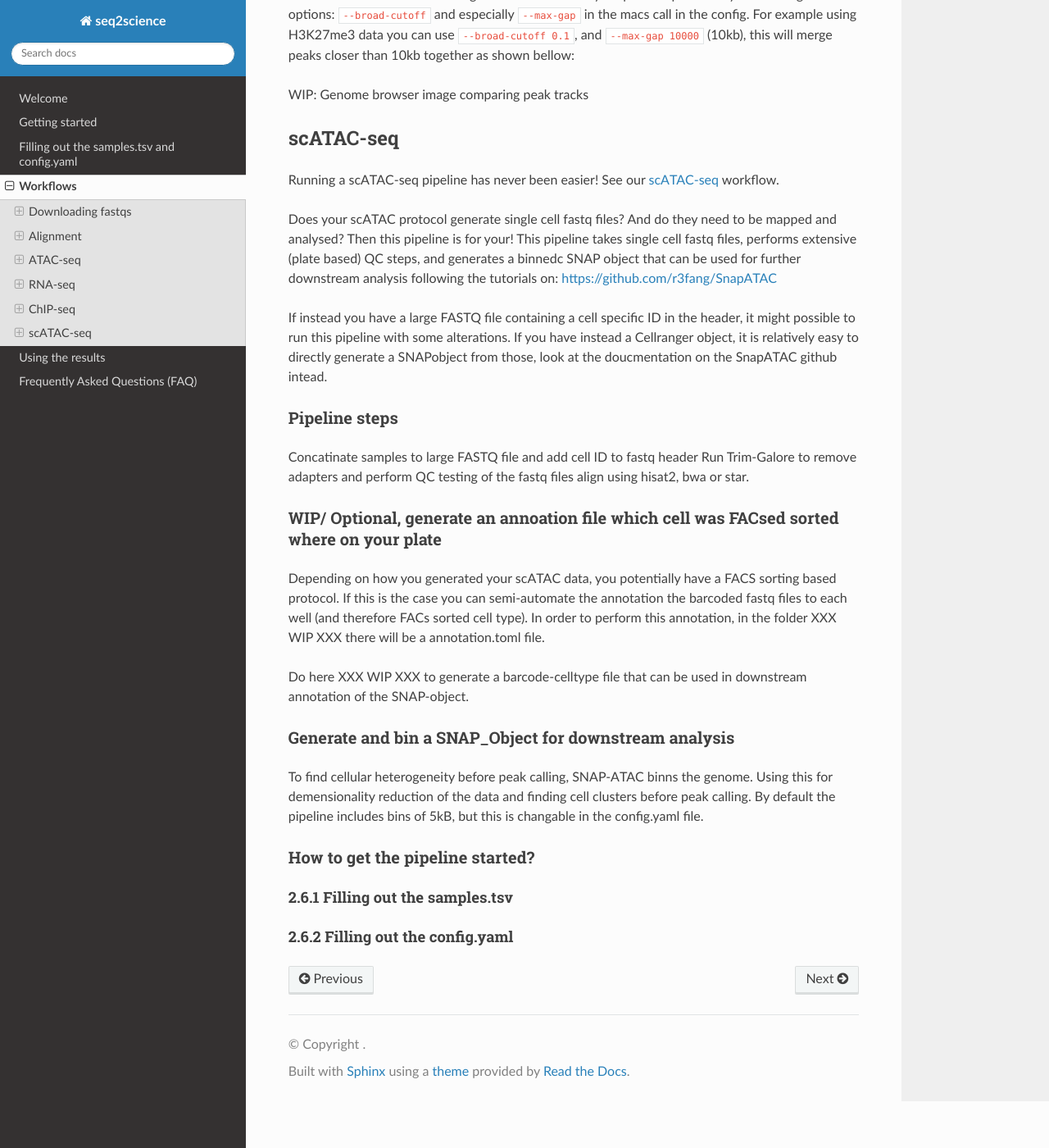
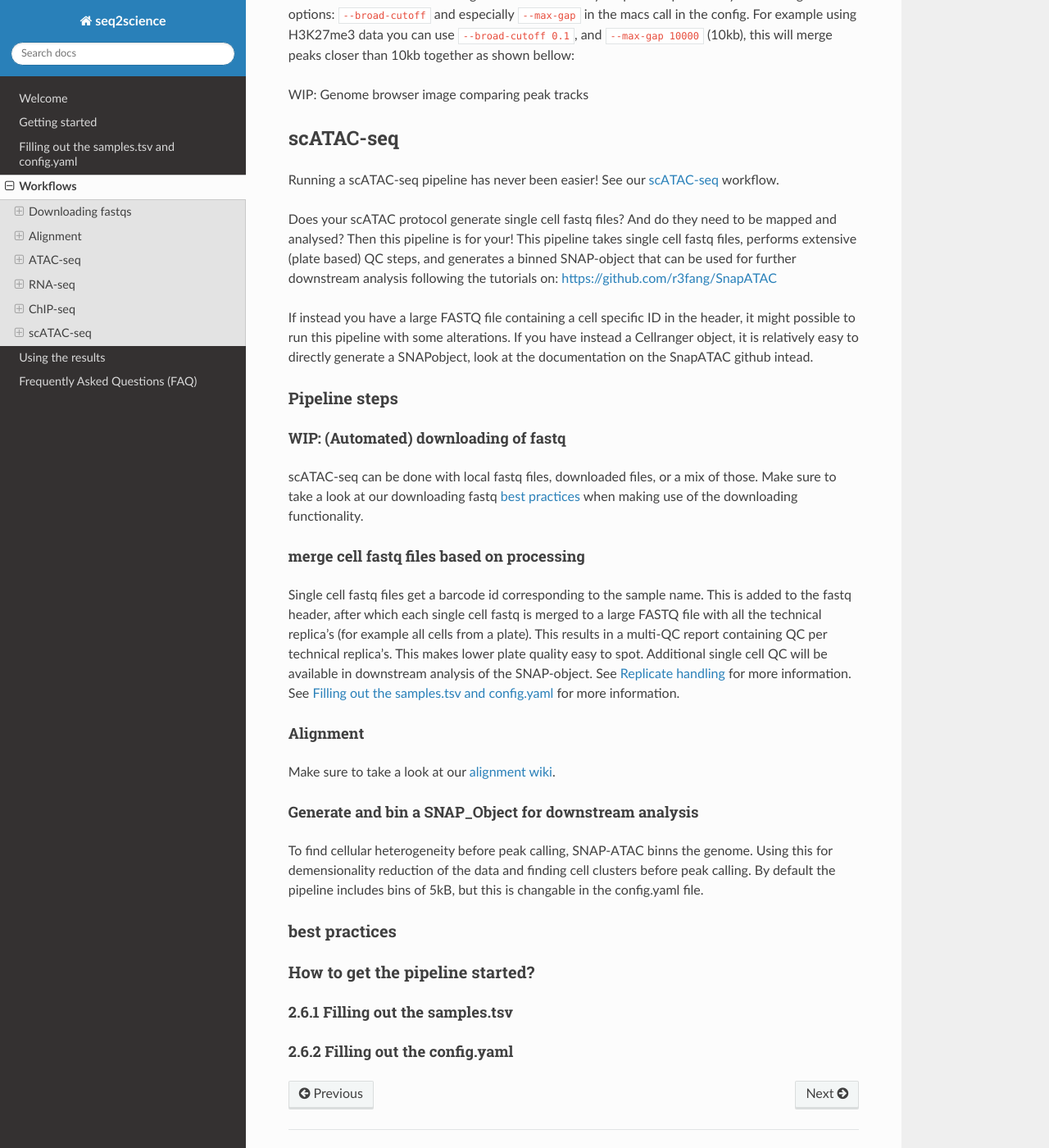
Before and after one commit to vanheeringen-lab/seq2science, a Sphinx documentation site: the page built from docs/workflows.md, in a window 1280 px wide and 1400 px high, scrolled down 11439 px. Shown: the whole window at 82% size. Built offline with Sphinx 7.4.7 and the Read the Docs theme 2.0.0, drawn with Linux system fonts in a browser that asks for light colours; pages that are not in the unit, such as notebooks, are missing from menus.

Commit message:
Update workflows.md

```diff
--- a/docs/workflows.md
+++ b/docs/workflows.md
@@ -282,28 +282,30 @@ For example using H3K27me3 data you can use  `--broad-cutoff 0.1`, and  `--max-g
 WIP: Genome browser image comparing peak tracks
 
 ## scATAC-seq
-
 Running a scATAC-seq pipeline has never been easier! See our [scATAC-seq](https://github.com/vanheeringen-lab/snakemake-workflows/tree/master/workflows/scATAC_seq) workflow.
 
-Does your scATAC protocol generate single cell fastq files? And do they need to be mapped and analysed? Then this pipeline is for your! This pipeline takes single cell fastq files, performs extensive (plate based) QC steps, and generates a binnedc SNAP object that can be used for further downstream analysis following the tutorials on: https://github.com/r3fang/SnapATAC
+Does your scATAC protocol generate single cell fastq files? And do they need to be mapped and analysed? Then this pipeline is for your! This pipeline takes single cell fastq files, performs extensive (plate based) QC steps, and generates a binned  SNAP-object that can be used for further downstream analysis following the tutorials on: https://github.com/r3fang/SnapATAC
 
-If instead you have a large FASTQ file containing a cell specific ID in the header, it might possible to run this pipeline with some alterations. If you have instead a Cellranger object, it is relatively easy to directly generate a SNAPobject from those, look at the doucmentation on the SnapATAC github intead.
+If instead you have a large FASTQ file containing a cell specific ID in the header, it might possible to run this pipeline with some alterations. If you have instead a Cellranger object, it is relatively easy to directly generate a SNAPobject, look at the documentation on the SnapATAC github intead.
 
 ### Pipeline steps
+#### WIP: (Automated) downloading of fastq
+scATAC-seq can be done with local fastq files, downloaded files, or a mix of those. Make sure to take a look at our downloading fastq [best practices](https://github.com/vanheeringen-lab/snakemake-workflows/wiki/2.-Downloading-samples) when making use of the downloading functionality.
 
-Concatinate samples to large FASTQ file and add cell ID to fastq header
-Run Trim-Galore to remove adapters and perform QC testing of the fastq files
-align using hisat2, bwa or star.
+#### merge cell fastq files based on processing
+Single cell fastq files get a barcode id corresponding to the sample name. This is added to the fastq header, after which each single cell fastq is merged to a large FASTQ file with all the technical replica's (for example all cells from a plate). This results in a multi-QC report containing QC per technical replica's. This makes lower plate quality easy to spot.
+Additional single cell QC will be available in downstream analysis of the SNAP-object.
+See [Replicate handling](https://github.com/vanheeringen-lab/snakemake-workflows/wiki/4.-Replicate-handling) for more information.
+See [Filling out the samples.tsv and config.yaml](https://github.com/vanheeringen-lab/snakemake-workflows/blob/docs/docs/fillingout.md) for more information.
 
-### WIP/ Optional, generate an annoation file which cell was FACsed sorted where on your plate
-Depending on how you generated your scATAC data, you potentially have a FACS sorting based protocol. If this is the case you can semi-automate the annotation the barcoded fastq files to each well (and therefore FACs sorted cell type).
-In order to perform this annotation, in the folder XXX WIP XXX there will be a annotation.toml file.
+#### Alignment
+Make sure to take a look at our [alignment wiki](https://github.com/vanheeringen-lab/snakemake-workflows/wiki/3.-Alignment).
 
-Do here XXX WIP XXX to generate a barcode-celltype file that can be used in downstream annotation of the SNAP-object.
+#### Generate and bin a SNAP_Object for downstream analysis
+To find cellular heterogeneity before peak calling, SNAP-ATAC binns the genome. Using this for demensionality reduction of the data and finding cell clusters before peak calling. By default the pipeline includes bins of 5kB, but this is changable in the config.yaml file.
 
-### Generate and bin a SNAP_Object for downstream analysis
+### best practices
 
-To find cellular heterogeneity before peak calling, SNAP-ATAC binns the genome. Using this for demensionality reduction of the data and finding cell clusters before peak calling. By default the pipeline includes bins of 5kB, but this is changable in the config.yaml file.
 
 ### How to get the pipeline started?
 
```
